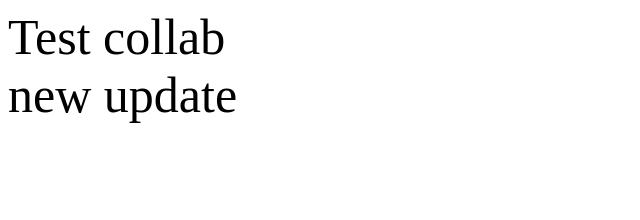
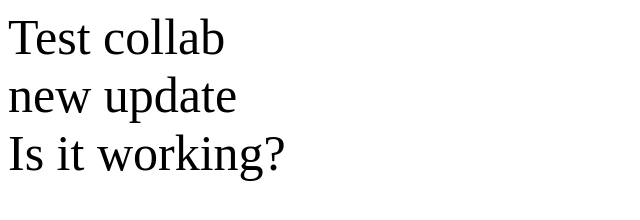
Before and after one commit to shozuu/git-collab-test, a plain HTML site: page index.html in a window 1280 px wide. Shown: the whole page, without its empty margins (0-640 px from the left). Drawn offline with Linux system fonts and the light colour scheme.

Commit message:
Test to see if it's working

```diff
--- a/index.html
+++ b/index.html
@@ -9,5 +9,6 @@
 <body>
     <div class="div">Test collab</div>
     <div class="div">new update</div>
+    <div class="div"> Is it working? </div>
 </body>
 </html>
```
